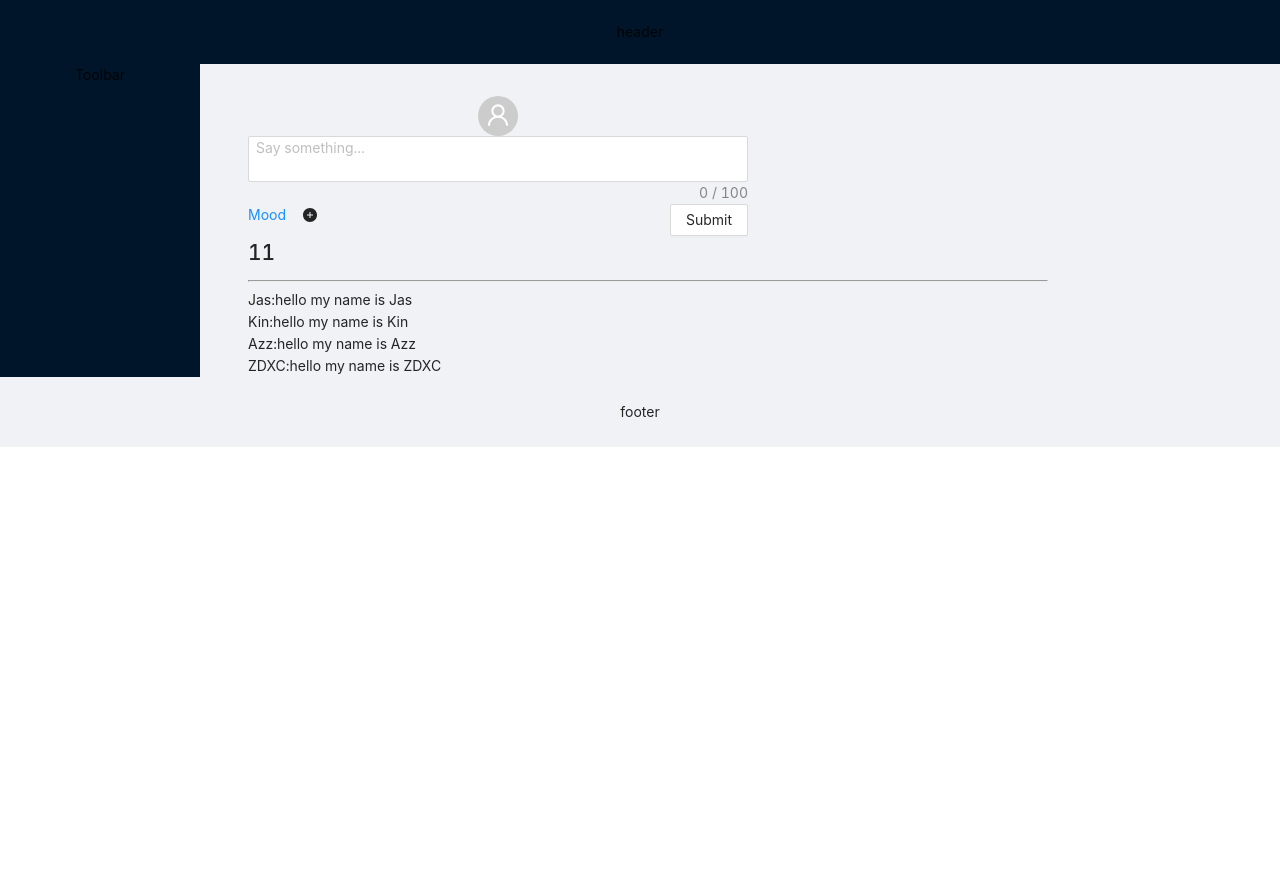
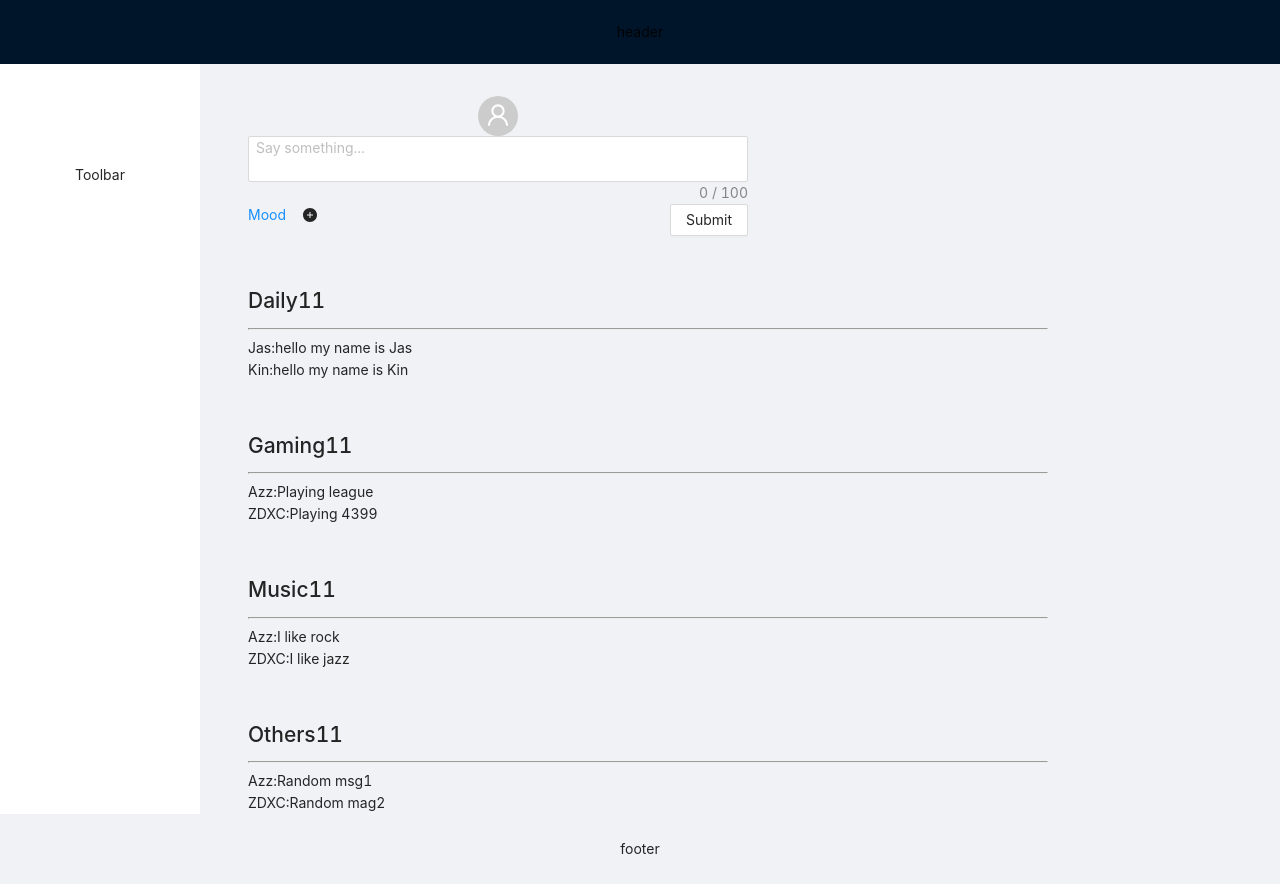
Before and after one commit to quzhiwei/React-Blog, a React (Create React App) app in the folder frontend/app/: page / in a window 1280 px wide. Before the commit the page ends 800 px from the top, so only its background shows below. Built offline with nearby package versions, Linux system fonts and the light colour scheme.

Commit message:
section parsing logic, purposing usage of toolbar

```diff
--- a/frontend/app/package.json
+++ b/frontend/app/package.json
@@ -14,7 +14,10 @@
     "antd": "^4.20.4",
     "react": "^18.1.0",
     "react-dom": "^18.1.0",
+    "react-redux": "^8.0.1",
     "react-scripts": "5.0.1",
+    "redux": "^4.2.0",
+    "redux-devtools": "^3.7.0",
     "sass": "^1.51.0",
     "typescript": "^4.4.2",
     "web-vitals": "^2.1.0",
--- a/frontend/app/src/components/Section/Section.tsx
+++ b/frontend/app/src/components/Section/Section.tsx
@@ -4,34 +4,16 @@ import Blog from "../Blog/Blog/Blog";
 import style from './index.module.scss'
 export default class Section extends Component<any> {
   render() {
-    const {sectionName} = this.props.sectionName;
-    const {sectionHeader} = style;
-    const sampleData: BlogData[] = [
-      {
-        user: "Jas",
-        content: "hello my name is Jas ",
-      },
-      {
-        user: "Kin",
-        content: "hello my name is Kin ",
-      },
-      {
-        user: "Azz",
-        content: "hello my name is Azz ",
-      },
-      {
-        user: "ZDXC",
-        content: "hello my name is ZDXC ",
-      },
-    ];
+    const {key,value} = this.props.sectionData;
+    const {sectionHeader,section} = style;
     return (
-      <div>
+      <div className={section}>
         <div className={sectionHeader}>
-        <h2>{sectionName}11</h2>
+        <h2>{key}11</h2>
         <hr />
         </div>
-        {sampleData.map((blog: BlogData, index) => {
-          return <Blog key={index} blog={blog} />;
+        {value.map((blog: BlogData) => {
+          return <Blog blog={blog} />;
         })}
       </div>
     );
--- a/frontend/app/src/components/Section/index.module.scss
+++ b/frontend/app/src/components/Section/index.module.scss
@@ -3,3 +3,7 @@
     text-align: left;
     margin-left:3rem;
 }
+
+.section{
+    margin-top:3rem;
+}
--- a/frontend/app/src/components/Toolbar/Toolbar.tsx
+++ b/frontend/app/src/components/Toolbar/Toolbar.tsx
@@ -1,9 +1,12 @@
 import React, { Component } from 'react'
-
+import style from './index.module.scss'
 export default class Toolbar extends Component {
   render() {
+    const {toolbar} = style
     return (
-      <div>Toolbar</div>
+        <div className={toolbar}>
+          Toolbar
+        </div>
     )
   }
 }
--- /dev/null
+++ b/frontend/app/src/components/Toolbar/index.module.scss
@@ -0,0 +1,6 @@
+.toolbar{
+    height:100px;
+    position: absolute;
+    transform: translate(75px,100px);
+
+}
--- a/frontend/app/src/containers/BlogContainer/BlogContainer.tsx
+++ b/frontend/app/src/containers/BlogContainer/BlogContainer.tsx
@@ -1,15 +1,71 @@
 import React, { Component } from "react";
 import NewBlog from "../../components/Blog/NewBlog/NewBlog";
 import Section from "../../components/Section/Section";
+import { BlogCollection } from "../../models/model";
 
 export default class BlogContainer extends Component {
   state = {};
   render() {
+    const BlogCollection:BlogCollection[] = [
+      {
+        key:'Daily',
+        value:[
+          {
+            user: "Jas",
+            content: "hello my name is Jas ",
+          },
+          {
+            user: "Kin",
+            content: "hello my name is Kin ",
+          },
+        ]
+      },
+      {
+        key:'Gaming',
+        value:[
+          {
+            user: "Azz",
+            content: "Playing league",
+          },
+          {
+            user: "ZDXC",
+            content: "Playing 4399",
+          },
+        ]
+      },
+      {
+        key:'Music',
+        value:[
+          {
+            user: "Azz",
+            content: "I like rock ",
+          },
+          {
+            user: "ZDXC",
+            content: "I like jazz",
+          },
+        ]
+      },
+      {
+        key:'Others',
+        value:[
+          {
+            user: "Azz",
+            content: "Random msg1",
+          },
+          {
+            user: "ZDXC",
+            content: "Random mag2",
+          },
+        ]
+      },
+    ]
     return (
-
       <div>
         <NewBlog />
-        <Section sectionName={'Test'}/>
+        {BlogCollection.map(collection=>{
+          return <Section sectionData={collection}/>
+        })}
       </div>
     );
   }
--- a/frontend/app/src/containers/Main/Main.tsx
+++ b/frontend/app/src/containers/Main/Main.tsx
@@ -10,7 +10,7 @@ export default class Main extends Component {
         <Layout>
           <Header>header</Header>
           <Layout>
-            <Sider><Toolbar /></Sider>
+            <Sider theme='light'><Toolbar /></Sider>
             <Content><BlogContainer /></Content>
           </Layout>
           <Footer>footer</Footer>
```
Also changed, not shown: frontend/app/src/models/model.tsx (+6 -2 lines), 1 other file (tests, documents, lock files or other folders).
